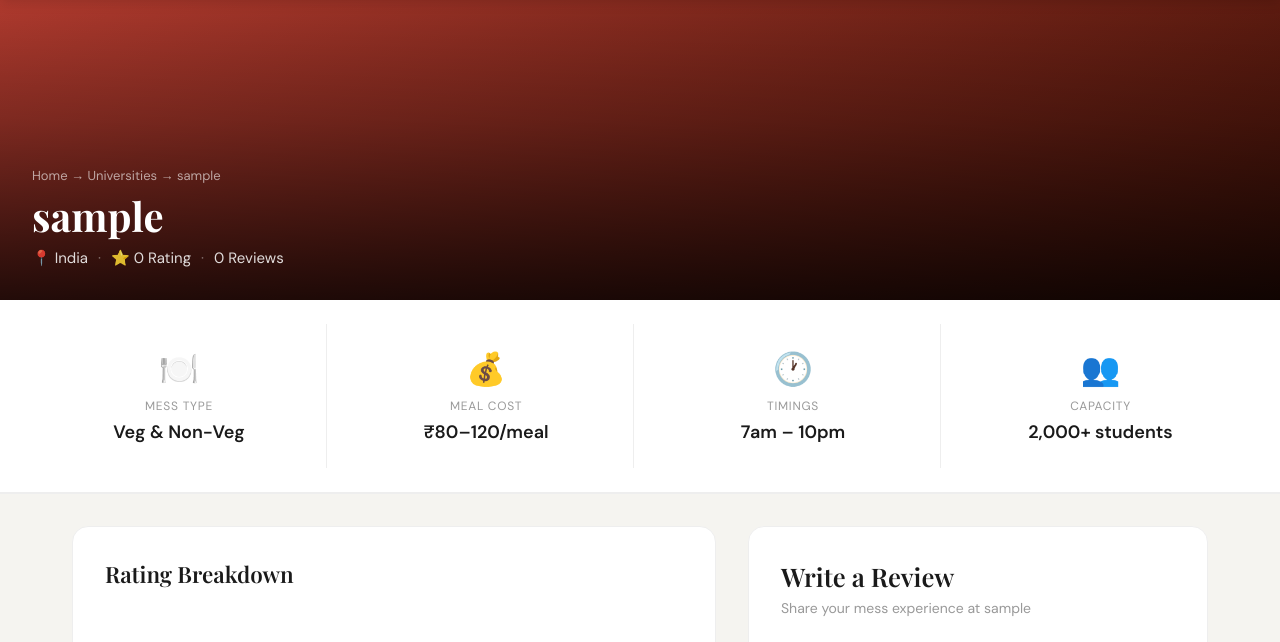
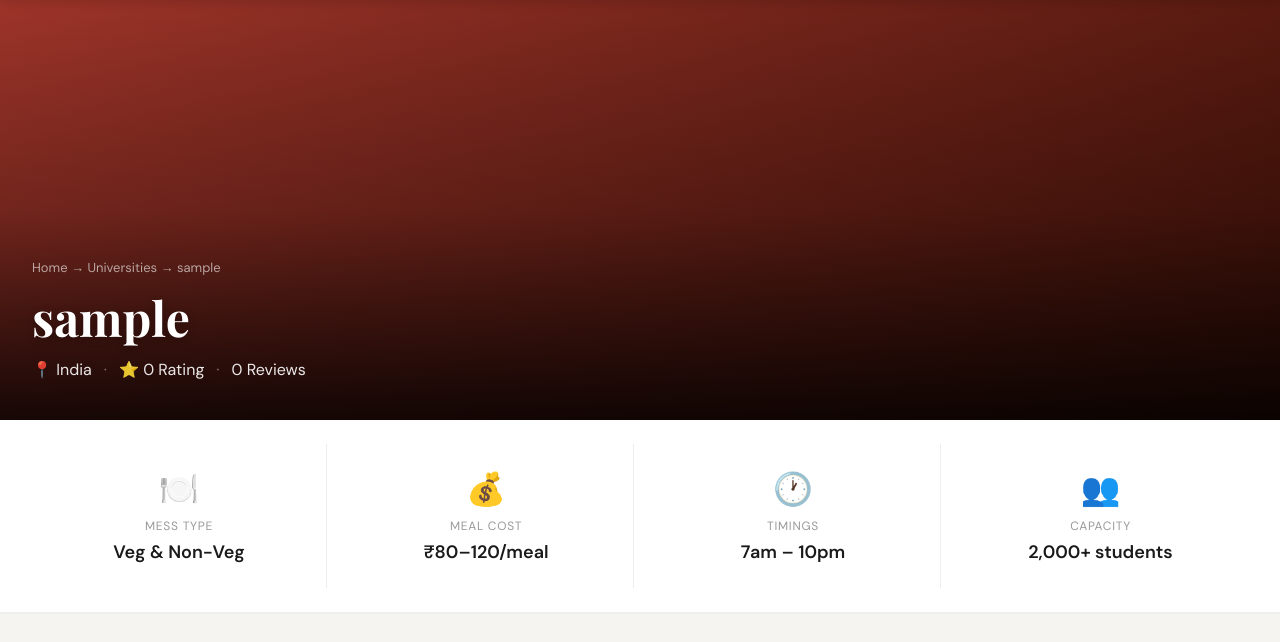
Before and after one commit to gv545312-glitch/mess-review-mvp, a Flask app: a page that uses templates/university.html in a window 1280 px wide. Shown: the part 56-698 px from the top of the page. Run offline with Flask 3, Linux system fonts and the light colour scheme; data that the repository does not hold is empty.

Commit message:
bigger hero image on university page

```diff
--- a/templates/university.html
+++ b/templates/university.html
@@ -155,21 +155,21 @@
 </header>
 
 <!-- HERO WITH IMAGE -->
-<section style="position:relative;height:300px;overflow:hidden;">
+<section style="position:relative;height:420px;overflow:hidden;">
   {% if uni_image %}
-  <img src="{{ uni_image }}" alt="{{ university_name }}" style="width:100%;height:100%;object-fit:cover;display:block;">
+  <img src="{{ uni_image }}" alt="{{ university_name }}" style="width:100%;height:100%;object-fit:cover;object-position:center;display:block;">
   {% else %}
   <div style="width:100%;height:100%;background:linear-gradient(135deg,#B03A2E,#4A1409);"></div>
   {% endif %}
-  <div style="position:absolute;inset:0;background:linear-gradient(to top,rgba(0,0,0,0.78) 0%,rgba(0,0,0,0.25) 60%,transparent 100%);"></div>
-  <div style="position:absolute;bottom:0;left:0;right:0;padding:2rem;">
-    <div style="font-size:13px;color:rgba(255,255,255,0.6);margin-bottom:0.5rem;">
+  <div style="position:absolute;inset:0;background:linear-gradient(to top,rgba(0,0,0,0.85) 0%,rgba(0,0,0,0.3) 50%,rgba(0,0,0,0.1) 100%);"></div>
+  <div style="position:absolute;bottom:0;left:0;right:0;padding:2.5rem 2rem;">
+    <div style="font-size:13px;color:rgba(255,255,255,0.6);margin-bottom:0.8rem;">
       <a href="/" style="color:rgba(255,255,255,0.6);">Home</a> →
       <a href="/universities" style="color:rgba(255,255,255,0.6);">Universities</a> →
       {{ university_name }}
     </div>
-    <h1 style="font-family:'Playfair Display',serif;font-size:2.5rem;color:#fff;margin-bottom:0.5rem;line-height:1.2;">{{ university_name }}</h1>
-    <div style="display:flex;align-items:center;gap:10px;font-size:15px;color:rgba(255,255,255,0.85);flex-wrap:wrap;">
+    <h1 style="font-family:'Playfair Display',serif;font-size:3rem;color:#fff;margin-bottom:0.8rem;line-height:1.2;text-shadow:0 2px 8px rgba(0,0,0,0.3);">{{ university_name }}</h1>
+    <div style="display:flex;align-items:center;gap:12px;font-size:16px;color:rgba(255,255,255,0.9);flex-wrap:wrap;">
       <span>📍 {{ city }}</span>
       <span style="color:rgba(255,255,255,0.4);">·</span>
       <span>⭐ {{ avg_rating }} Rating</span>
```
